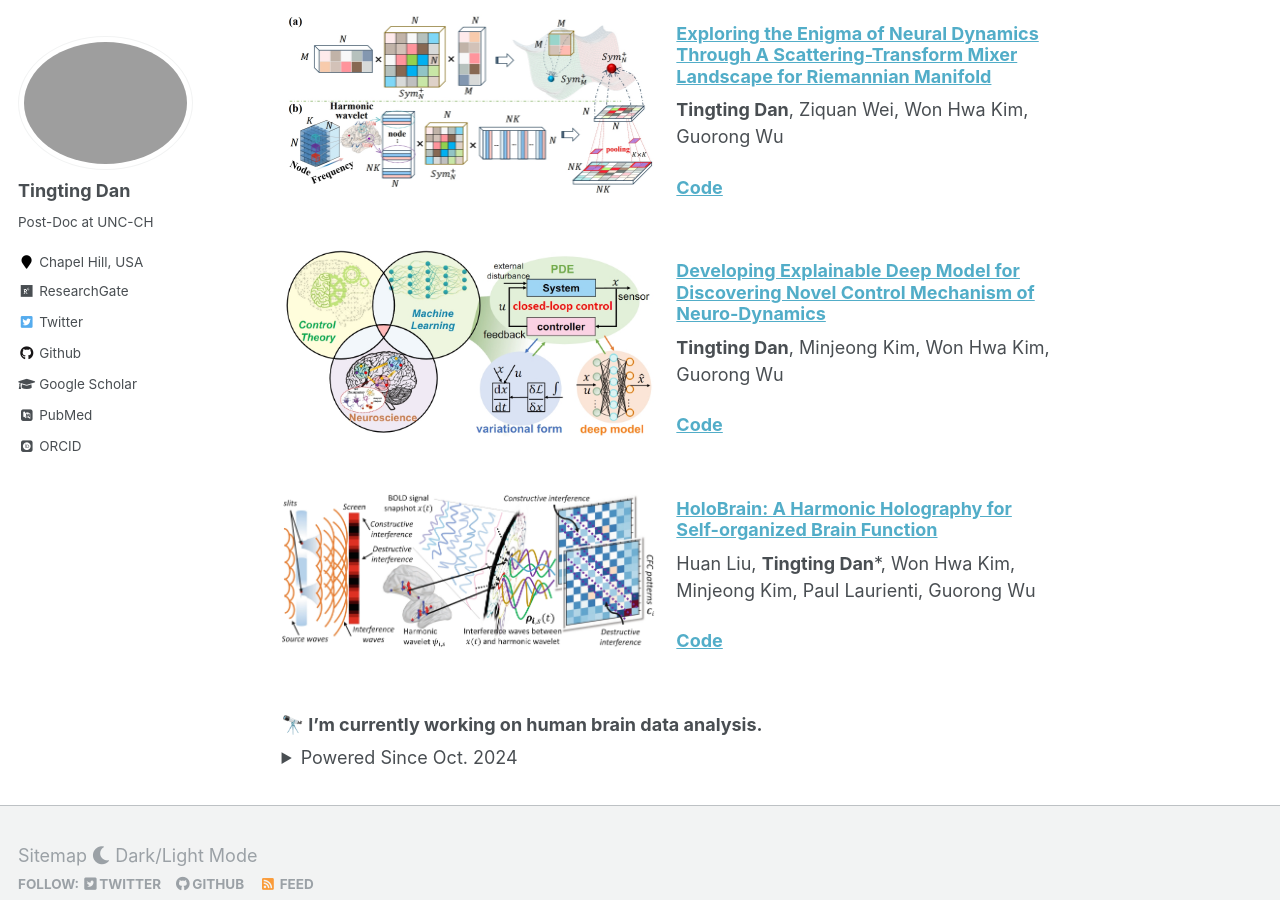
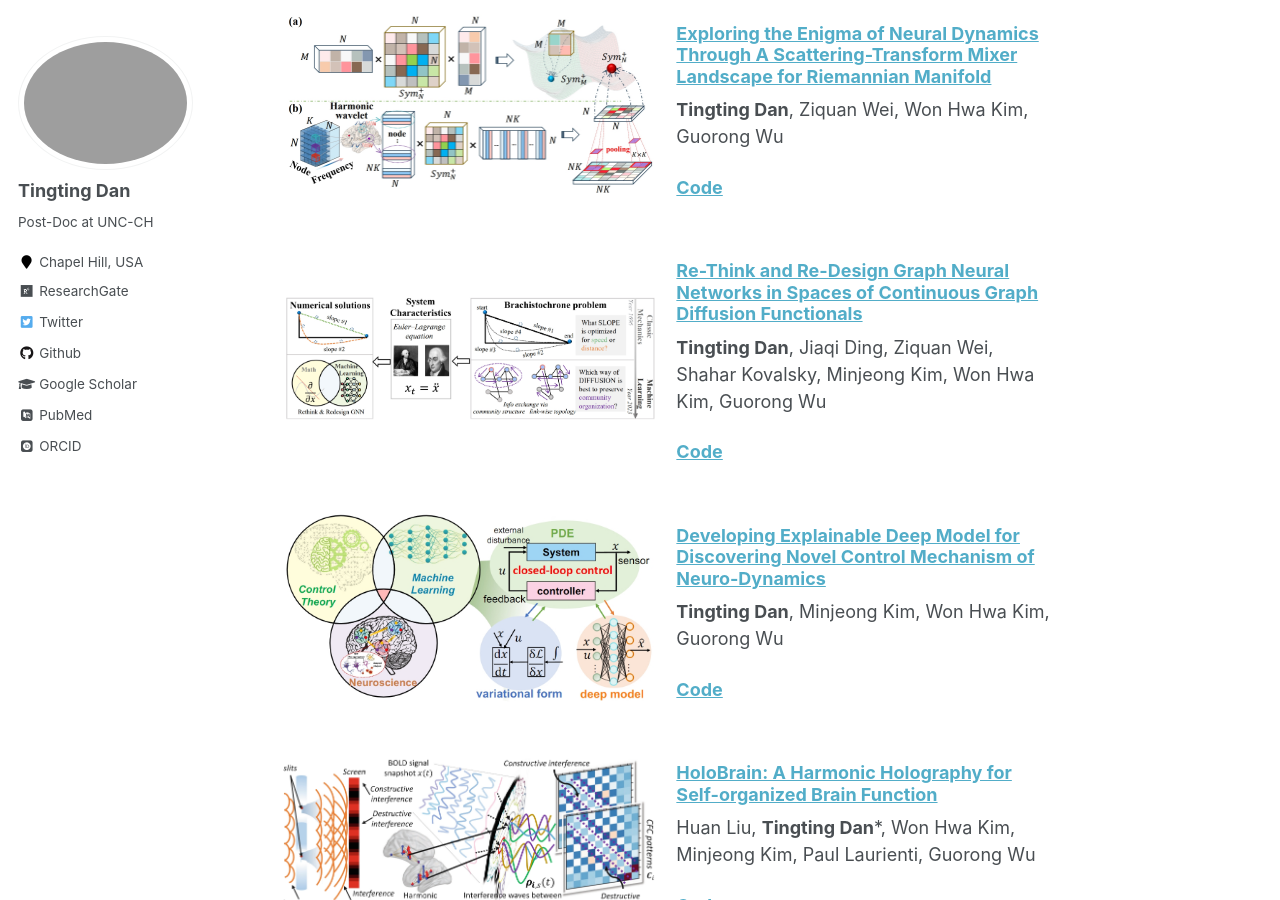
Before and after one commit to Dandy5721/dandy.github.io, a Jekyll site: the page built from _pages/about.md, in a window 1280 px wide and 900 px high, scrolled down 1464 px. Built offline with Jekyll 4.4.1, drawn with Linux system fonts in a browser that asks for light colours; some web fonts are replaced; comment, search, counter and statistics services are not loaded.

Commit message:
Update about.md

```diff
--- a/_pages/about.md
+++ b/_pages/about.md
@@ -65,6 +65,17 @@ redirect_from:
   </div>
 </div>
 
+<div style="display: flex; align-items: center;">
+  <div style="flex: 1;">
+    <img src="images/nips.png" alt="Description" style="width: 100%;">
+  </div>
+  <div style="flex: 1; margin-left: 20px;">
+    <h3><a href="https://proceedings.neurips.cc/paper_files/paper/2023/hash/b9fd027eb16434174b8bb3d3b18110af-Abstract-Conference.html">Re-Think and Re-Design Graph Neural Networks in Spaces of Continuous Graph Diffusion Functionals</a></h3>
+    <p><strong>Tingting Dan</strong>, Jiaqi Ding, Ziquan Wei, Shahar Kovalsky, Minjeong Kim, Won Hwa Kim, Guorong Wu</p>
+    <p><a href="https://github.com/Dandy5721/GNN-PDE-COV"><strong>Code</strong></a></p>
+
+  </div>
+</div>
 
 <div style="display: flex; align-items: center;">
   <div style="flex: 1;">
```
